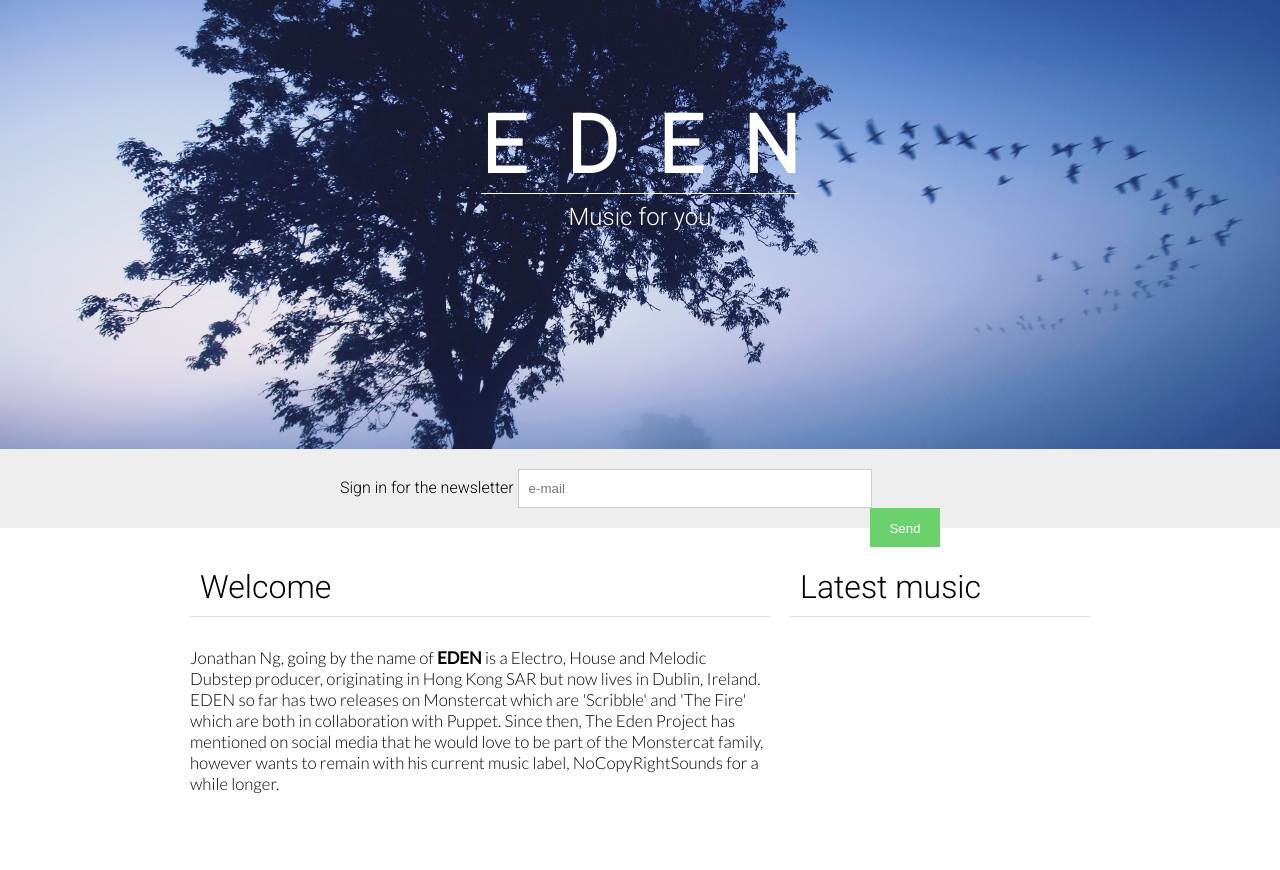
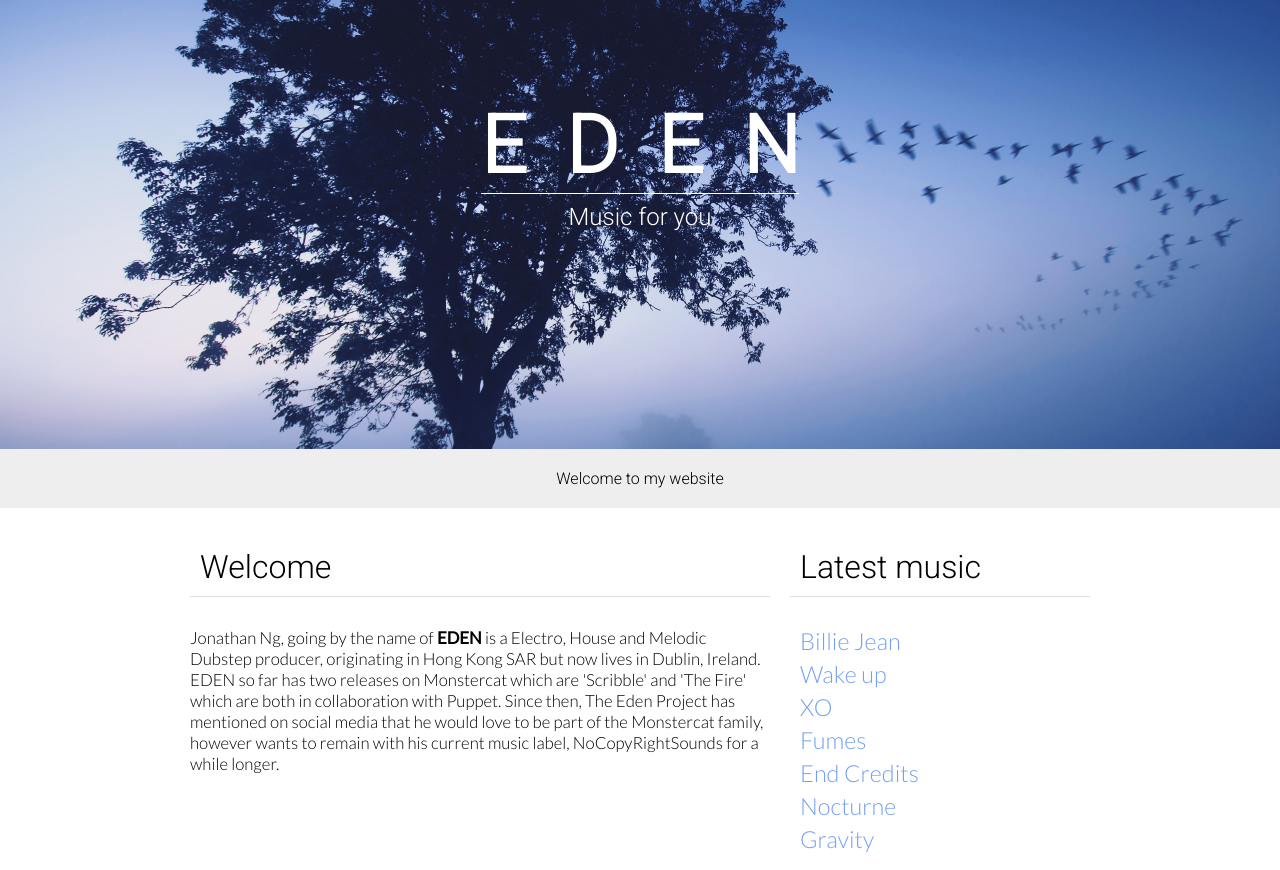
Before and after one commit to Dacaspex/Fansite, a PHP site: page / in a window 1280 px wide. Shown: the part 72-942 px from the top of the page. Before the commit the page ends 866 px from the top, so only its background shows below. Run offline with PHP 8.4, Linux system fonts and the light colour scheme.

Commit message:
Final fixes

```diff
--- a/css/index.css
+++ b/css/index.css
@@ -28,32 +28,11 @@
 	margin-top: 10px;
 	font-size: 1.5em;
 }
-#newsletter-box {
+#hero-box {
 	padding: 20px 0px;
 	width: 100%;
 	background-color: #eee;
-}
-#newsletter-form {
-	margin: 0px auto;
-	width: 600px;
-}
-#newsletter-box > span {
-	float: left;
-	font-size: 1em;
-	color: #777;
-}
-#newsletter-form > input[type=text] {
-	margin: 0px;
-	width: 340px;
-}
-#newsletter-form > .button {
-	display: block;
-	float: right;
-	margin: 0px;
-	margin-top: 0px;
-	width: 70px;
-	height: 39px;
-	line-height: 39px;
+	text-align: center;
 }
 #col-1 {
 	width: 580px;
@@ -63,3 +42,12 @@
 	width: 300px;
 	float: right;
 }
+.music-link {
+	padding-left: 10px;
+	margin-bottom: 5px;
+	display: block;
+	font-size: 1.4em;
+}
+.music-link:hover {
+	background-color: #F6F6F6;
+}
--- a/index.php
+++ b/index.php
@@ -7,7 +7,6 @@
 	// Init variables
 	$user = new User(NULL, NULL, NULL, false);
 	$errorMessage = '';
-	$errorCode = 0;
 
 	// Session setup
 	ini_set('session.cookie_httponly', 1);
@@ -103,10 +102,10 @@
 								Log in
 							</div>
 							<form action="index.php" method="POST">
-								<input type="text" name="username_fansite" placeholder="Username" />
-								<input type="submit" name="submit" value="Log in" id="login-button"/>
+								<input type="text" name="username_fansite" placeholder="Username" tabindex="1" />
+								<input type="submit" name="submit" value="Log in" id="login-button" tabindex="3" />
 								<div id="password-input">
-									<input type="password" name="password_fansite" placeholder="Password" id="password-input"/>
+									<input type="password" name="password_fansite" placeholder="Password" id="password-input" tabindex="2" />
 								</div>
 							</form>
 							<span>Or <a href="register.php">register</a></span>
@@ -135,12 +134,8 @@
 				</div>
 			</div>
 		</div>
-		<div id="newsletter-box">
-			<form id="newsletter-form">
-				<span>Sign in for the newsletter</span>
-				<input type="text" placeholder="e-mail"/>
-				<input class="button button-success button-inline" type="submit" value="Send">
-			</form>
+		<div id="hero-box">
+			Welcome to my website
 		</div>
 		<div id="wrapper">
 			<div id="margin-fix"></div>
@@ -162,7 +157,13 @@
 					Latest music
 				</div>
 				<p>
-
+					<a href="https://www.youtube.com/watch?v=cyDOUPz0hpA" class="music-link">Billie Jean</a>
+					<a href="https://www.youtube.com/watch?v=YthChN1Wq8M" class="music-link">Wake up</a>
+					<a href="https://www.youtube.com/watch?v=syXq0ICfFDg" class="music-link">XO</a>
+					<a href="https://www.youtube.com/watch?v=v8KPX-KPsFU" class="music-link">Fumes</a>
+					<a href="https://www.youtube.com/watch?v=0pVABElms84" class="music-link">End Credits</a>
+					<a href="https://www.youtube.com/watch?v=fwbtB4vRXHg" class="music-link">Nocturne</a>
+					<a href="https://www.youtube.com/watch?v=f1eMI0d-1Hs" class="music-link">Gravity</a>
 				</p>
 			</div>
 		</div>
--- a/php/core.php
+++ b/php/core.php
@@ -9,6 +9,9 @@
 			return false;
 
 		if (ctype_space($text))
+			return false;
+
+		if (strlen($text) < 5 || strlen($text) > 50)
 			return false;
 
 		return true;
@@ -72,7 +75,7 @@
 
 		switch ($resultCode) {
 			case 1:
-				return '<div class="panel panel-success">Successfully registerd. Log in to enable more features on the site!</div>';
+				return '<div class="panel panel-success">Successfully registered. Log in to enable more features on the site!</div>';
 				break;
 			case 2:
 				return '<div class="panel panel-alert">Something went wrong while registering</div>';
@@ -84,7 +87,7 @@
 				return '<div class="panel panel-warning">That username is not available</div>';
 				break;
 			case 5:
-				return '<div class="panel panel-warning">The format of your username, password and or email adress are wrong. <br><br>You can only use letters and numbers in your username and password</div>';
+				return '<div class="panel panel-warning">The format of your username, password and or email adress are wrong. <br><br>You can only use letters and numbers in your username and password. Also, your username and password should be between 6 and 49 characters long</div>';
 				break;
 			case 6:
 				return '<div class="panel panel-alert">Something went wrong while checking your log in credentials</div>';
@@ -116,6 +119,9 @@
 
 				return '<div class="panel panel-success">Successfully bought your selected product. Added 1 <em>' . Product::getProductById($id, $dbLink)->getTitle() . '</em> to the orders table</div>';
 				break;
+			case 14:
+				return '<div class="panel panel-alert">Something went wrong while retrieving the blog</div>';
+				break;
 		}
 
 	}
--- a/php/user.php
+++ b/php/user.php
@@ -69,13 +69,13 @@
 
 		}
 
-		public static function register($username, $password, $email, $dbLink) {
+		public static function register($username, $password, $email, $newsletterSelected, $dbLink) {
 
 			$hashedPassword = generateHash($password);
 
-			$stmt = $dbLink->prepare("INSERT INTO users (username, password, email) VALUES (?, ?, ?)");
+			$stmt = $dbLink->prepare("INSERT INTO users (username, password, email, newsletter_selected) VALUES (?, ?, ?, ?)");
 
-			$stmt->bind_param('sss', $username, $hashedPassword, $email);
+			$stmt->bind_param('sssi', $username, $hashedPassword, $email, $newsletterSelected);
 			$stmt->execute();
 			$stmt->close();
 
--- a/todo.txt
+++ b/todo.txt
@@ -1,5 +1,3 @@
 todo:
 
-error message login system op elke pagina
-error sytem improvement
 # vervangen door links
```
Also changed, not shown: Error code table.txt (+0 -12 lines), blog.php (+5 -3 lines), php/blog.php (+21 -0 lines), register.php (+12 -4 lines), shop.php (+6 -6 lines), viewblog.php (+13 -3 lines).
